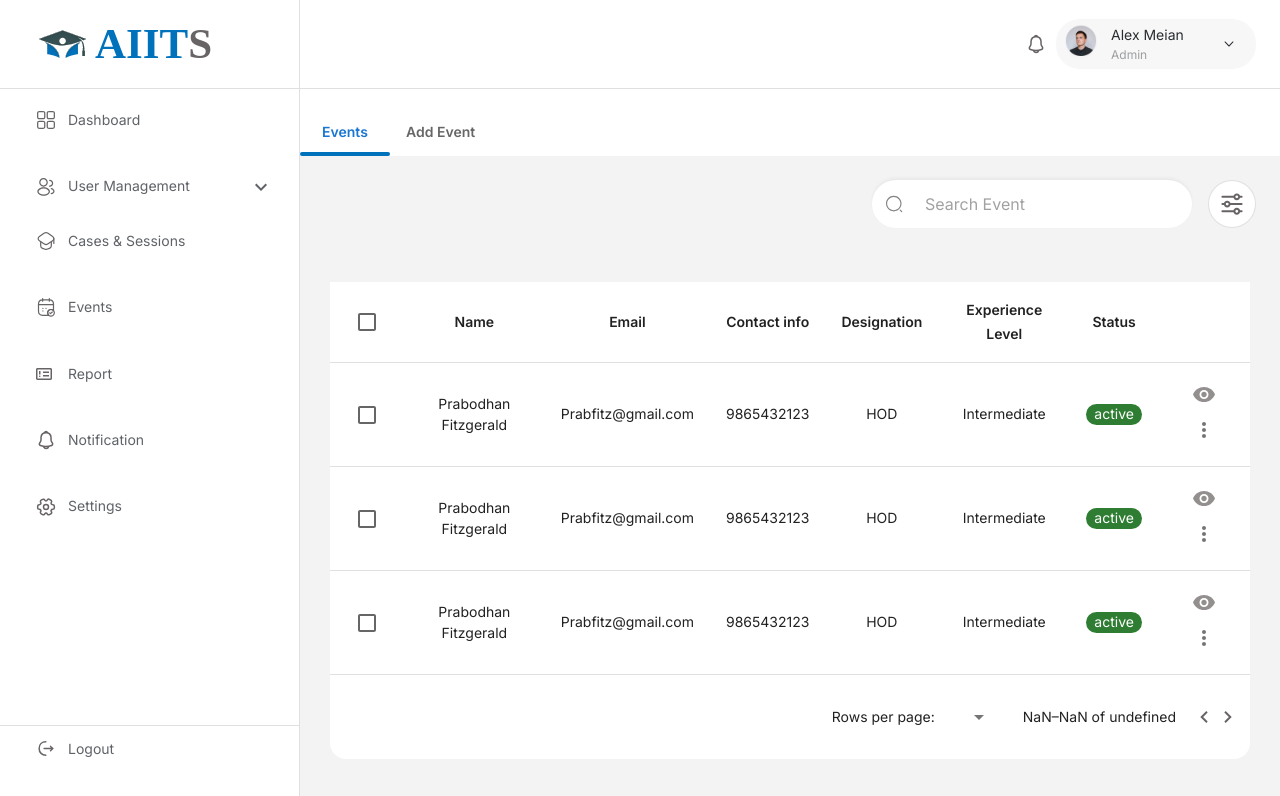
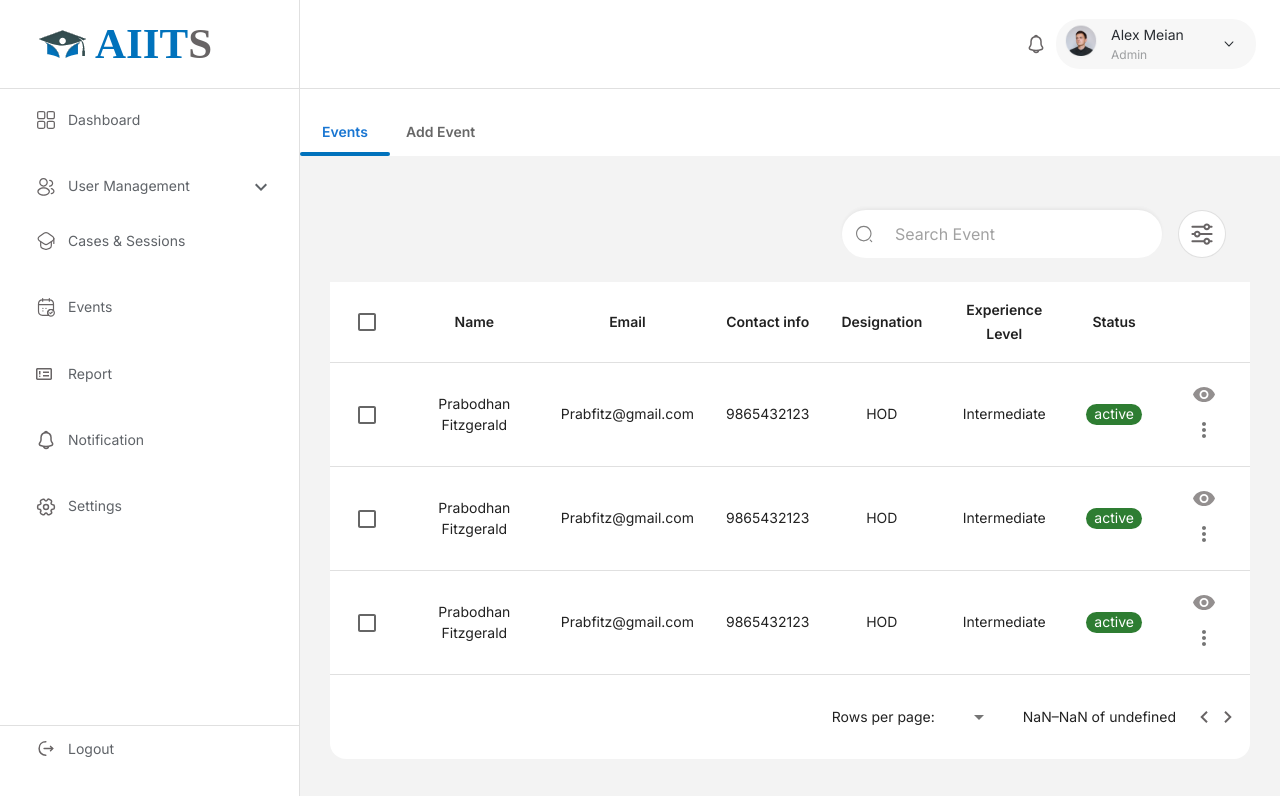
Before and after one commit to Xyvin-Corp/School_Councelling_System, a React (Vite) app in the folder frontend/: page /events in a window 1280 px wide. Shown: the top 796 px of the page. Built offline with nearby package versions, Linux system fonts and the light colour scheme.

Commit message:
table data

```diff
--- a/frontend/src/pages/Events.jsx
+++ b/frontend/src/pages/Events.jsx
@@ -64,6 +64,9 @@ export default function Events() {
         <Tab label="Events" />
         <Tab label="Add Event" />
       </Tabs>{" "}
+      <Box padding="30px" marginBottom={4}>
+        {selectedTab === 0 && (
+          <>
             <Stack
               direction={"row"}
               justifyContent={"end"}
@@ -88,14 +91,13 @@ export default function Events() {
                 </Box>
               </Stack>
             </Stack>
-      <Box padding="30px" marginBottom={4}>
-        {selectedTab === 0 && (
             <StyledTable
               columns={userColumns}
               data={userData}
               onSelectionChange={handleSelectionChange}
               onView={handleView}
-          />
+            />{" "}
+          </>
         )}
         {selectedTab === 1 && (
           <Grid container spacing={2}>
```
Lines whose indentation alone changed are shown as unchanged.
